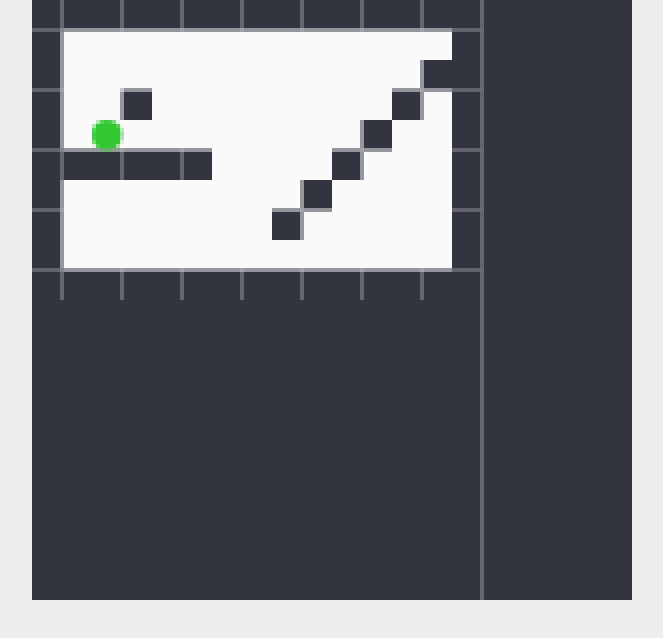
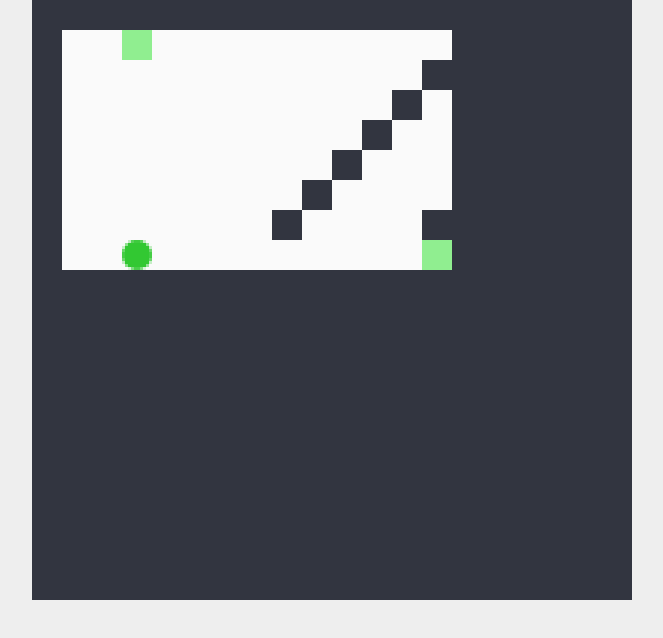
Before and after one commit to LeviCoder/spiders-game, a plain HTML site: page index.html in a window 1280 px wide. Shown: the whole page, without its empty margins (308-971 px from the left). Drawn offline with Linux system fonts and the light colour scheme.

Commit message:
portals are working now :D

```diff
--- a/index.html
+++ b/index.html
@@ -31,7 +31,7 @@
 
 <body>
 
-	<canvas id="canvas" width="150px" height="150px"></canvas>
+	<canvas id="canvas" width="200px" height="200px"></canvas>
 
 	<script src="js/canvas.js" charset="utf-8"></script>
 	<script src="js/main.js" charset="utf-8"></script>
--- a/js/canvas.js
+++ b/js/canvas.js
@@ -113,6 +113,13 @@ function image(img, x, y) {
   ctx.putImageData(img, x, y);
 }
 
+
+canvas.addEventListener("mousemove", function(e) {
+  //console.log(e)
+  mouseX = e.offsetX;
+  mouseY = e.offsetY;
+});
+
 /*
 function () {
 
--- a/js/main.js
+++ b/js/main.js
@@ -5,25 +5,39 @@
 
 try {
 
-var Block, p;
+var Block, Pipe, p;
 var grav = 0.4;
 
 // {
 
-var lvl = "start",
+var lvl = "one",
   blocksArr = [];
 var maps = {
-  "start": [
+  "one": [
+    [
       "###############",
-    "#.............#",
+      "#..S..........#",
       "#............##",
-    "#..#........#.#",
+      "#...........#.#",
       "#..........#..#",
-    "######....#...#",
+      "#.........#...#",
       "#........#....#",
-    "#.......#.....#",
-    "#.............#",
+      "#.......#....##",
+      "#............A#",
       "###############",
+    ],
+    {"A": ["two", "B"], "S": ["two", "B"]},
+  ],
+  "two": [
+    [
+      "###########....",
+      "#.....#...#....",
+      "#....#.#..#....",
+      "###...#...#####",
+      "#B............#",
+      "###############",
+    ],
+    {"B": ["one", "A"]}
   ],
 };
 
@@ -33,13 +47,26 @@ var blockKeys = {
 
 function fillLevel(l) {
   lvl = l;
-  l = maps[l];
+  l = maps[l][0];
 
   var arr = [];
   for (var y = 0; y < l.length; y++) {
     arr.push([]);
     for (var x = 0; x < l[y].length; x++) {
-      if (l[y][x] !== ".") {
+      if(l[y][x] === p.spawn) {
+
+        p.x = (x + 0.5)*bs;
+        p.y = (y + 0.5)*bs;
+
+        p.vx = 0;
+        p.vy = 0;
+        p.jump = false;
+        p.onSpawn = 2;
+      }
+      if(maps[lvl][1][l[y][x]] !== undefined) {
+        arr[y].push(new Pipe(x, y, l[y][x], maps[lvl][1][l[y][x]]))
+
+      } else if (l[y][x] !== ".") {
         arr[y].push(new Block(x, y, l[y][x]));
       } else {
         arr[y].push(undefined);
@@ -126,21 +153,36 @@ function cc(that, px, py) {
 }
 
 function circCollide(that, blocks) {
+  var skip = false;
   for (var i = 0; i < blocks.length; i++) {
     var px = constrain(that.x, blocks[i].x, blocks[i].x + blocks[i].w),
       py = constrain(that.y, blocks[i].y, blocks[i].y + blocks[i].h);
 
-    if (px === that.x || py === that.y) {
+    if (blocks.solid && (px === that.x || py === that.y)) {
       cc(that, px, py);
       blocks.splice(i, 1);
     }
   }
+
+
   for (var i = 0; i < blocks.length; i++) {
     var px = constrain(that.x, blocks[i].x, blocks[i].x + blocks[i].w),
       py = constrain(that.y, blocks[i].y, blocks[i].y + blocks[i].h);
 
+      if(!blocks[i].solid) {
+
+        if(init(that.x, that.y, blocks[i].x, blocks[i].y, blocks[i].w, blocks[i].h)) {
+
+  //console.log(blocks[i].pipe)
+          blocks[i].onCollide(that);
+        }
+
+        //console.log(i)
+      } else if(blocks[i].solid) {
       cc(that, px, py);
     }
+  }
+  //console.log(skip)
 }
 
 // } collision functions
@@ -185,25 +227,23 @@ function mousePressed(e) {
   }
 
 };
-
 function mouseReleased() {
   Mouse.press = false;
 };
+canvas.addEventListener("mousedown", mousePressed);
+canvas.addEventListener("mouseup", mouseReleased);
 
 Keys = {};
 function keyPressed(e) {
-
+  //console.log(e)
   Keys[e.key] = true;
 };
-
 function keyReleased(e) {
   delete Keys[e.key];
 };
 
-canvas.addEventListener("mousedown", mousePressed);
-canvas.addEventListener("mouseup", mouseReleased);
-document.body.addEventListener("keydown", keyPressed);
-document.body.addEventListener("keyup", keyReleased);
+window.addEventListener("keydown", keyPressed, false);
+window.addEventListener("keyup", keyReleased, false);
 
 Trans = {
 
@@ -307,7 +347,7 @@ ImageLoader = {
 
 // {
 var p = {
-  x: 80,
+  x: 200,
   y: 100,
 
   r: bs * 0.5,
@@ -317,6 +357,10 @@ var p = {
 
   jump: false,
   coll: false,
+
+  spawn: "S",
+  isPlayer: true,
+  onSpawn: 2,
 };
 p.draw = function() {
   fill(255, 0, 0);
@@ -327,14 +371,14 @@ p.draw = function() {
   //rect(this.x - this.r, this.y - this.r, this.r*2, this.r*2)
 };
 p.move = function() {
-  if (Keys.a) {
+  if (Keys.a || Keys.ArrowLeft) {
     this.vx = -2;
   }
-  if (Keys.d) {
+  if (Keys.d || Keys.ArrowRight) {
     this.vx = 2;
   }
 
-  if (Keys.w && this.jump) {
+  if ((Keys.w || Keys.ArrowUp) && this.jump) {
     this.vy = -8;
     this.jump = false;
   }
@@ -354,9 +398,13 @@ p.update = function() {
   this.jump = false;
 
 
+  this.onSpawn = constrain(this.onSpawn - 1, -1, 5);
 
   circCollide(this, checkBlocks(this.x, this.y, blocksArr));
+
+
   this.draw();
+  //console.log(this.onSpawn);
 
 };
 
@@ -371,10 +419,43 @@ Block = function(x, y, type) {
   this.w = bs;
   this.h = bs;
 
-  this.isBlock = true;
+  this.solid = true;
 };
 Block.prototype.draw = function() {
-  fill(100);
+  fill(50, 53, 64);
+  rect(this.x, this.y, this.w, this.h);
+};
+
+Pipe = function(x, y, pipe, data) {
+  this.x = x * bs;
+  this.y = y * bs;
+
+  this.w = bs;
+  this.h = bs;
+
+  this.solid = false;
+  this.toLevel = data[0];
+  this.toPipe = data[1];
+  this.pipe = pipe;
+};
+Pipe.prototype.onCollide = function(that) {
+  console.log(this.pipe + " " + that.spawn + " " + that.onSpawn);
+  if(that.spawn === this.pipe && that.onSpawn > 0) {
+    that.onSpawn = 2;
+  }
+  if(that.onSpawn < 0) {
+    console.log(this.pipe + ". " + this.toLevel + ": " + this.toPipe);
+    that.spawn = this.toPipe;
+    if(that.isPlayer) {
+      blocksArr = fillLevel(this.toLevel);
+    }
+  }
+
+  return that.spawn !== this.pipe;
+
+};
+Pipe.prototype.draw = function() {
+  fill("lightgreen");
   rect(this.x, this.y, this.w, this.h);
 };
 
@@ -418,12 +499,13 @@ Scenes = {
 
     for (var y = 0; y < blocksArr.length; y++) {
       for (var x = 0; x < blocksArr[y].length; x++) {
-        if (blocksArr[y][x] && blocksArr[y][x].isBlock) {
+        if (blocksArr[y][x]) {
           blocksArr[y][x].draw();
 
         }
       }
     }
+
 
     p.update();
     popMatrix();
@@ -434,12 +516,12 @@ Scenes = {
   },
 };
 
-blocksArr = fillLevel("start");
+blocksArr = fillLevel(lvl);
 
 var frameCount = 0;
 var intervalID = setInterval(function() {
 
-  ctx.setTransform(0.25, 0, 0, 0.25, 0, 0);
+  ctx.setTransform(1/3, 0, 0, 1/3, 0, 0);
 
   //println(Scene);
   Scenes[Scene]();
```
Lines whose indentation alone changed are shown as unchanged.
